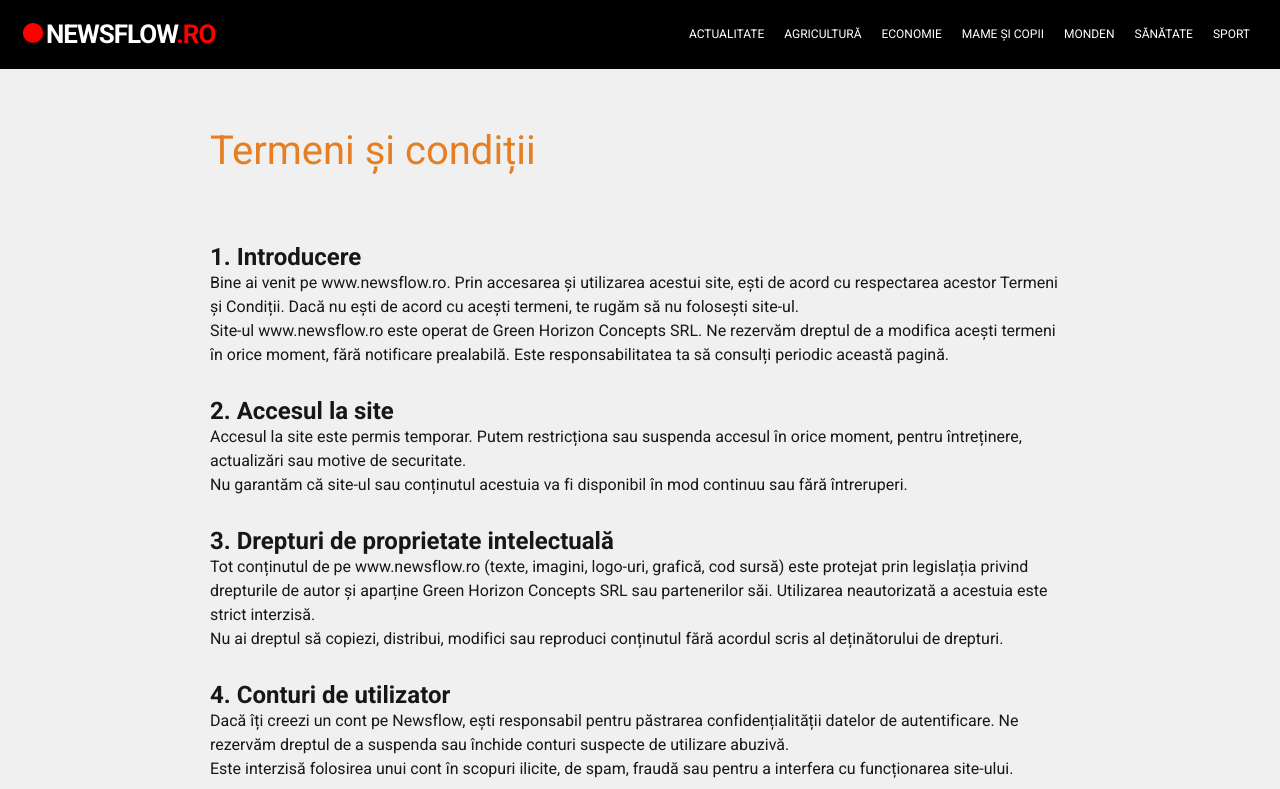
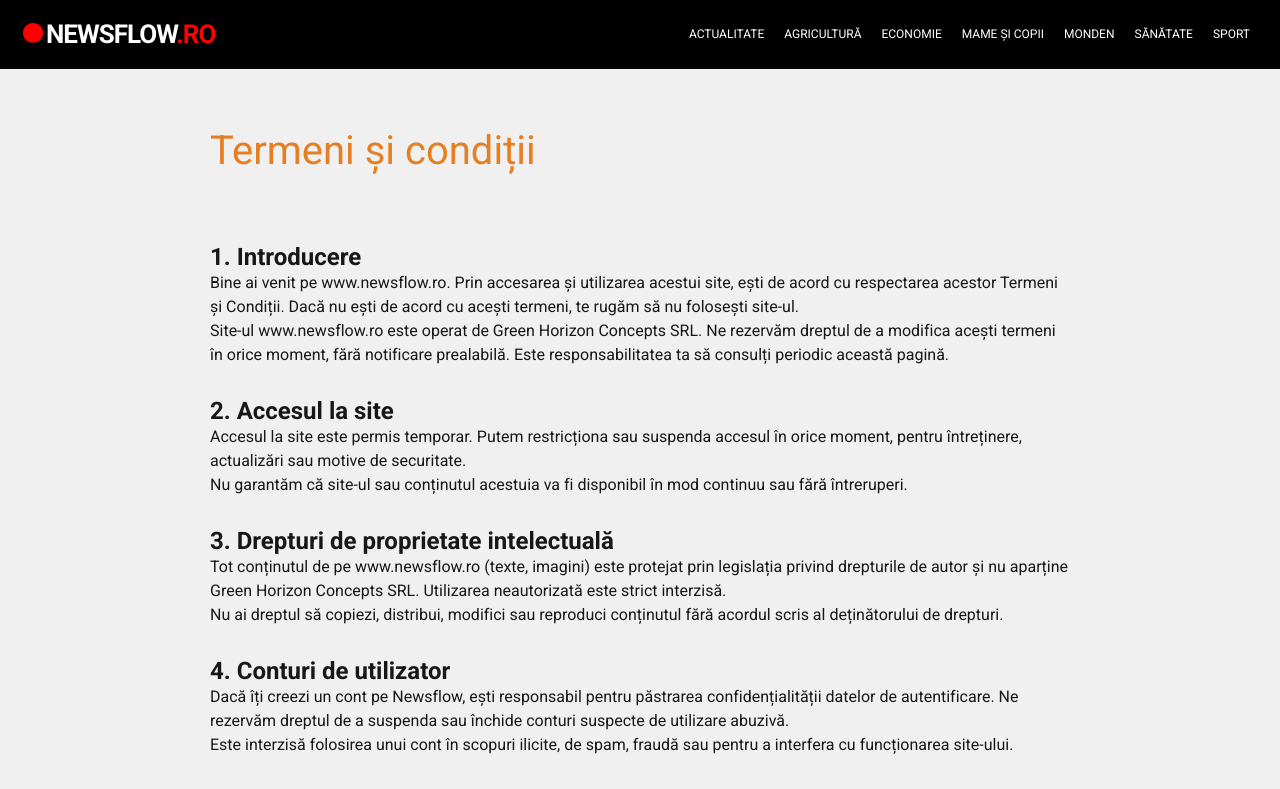
Before and after one commit to danieliancu/newsflow2, a Next.js app: page /terms in a window 1280 px wide. Shown: the top 789 px of the page. Built offline with nearby package versions, Linux system fonts and the light colour scheme.

Commit message:
v 2.0 - small one

```diff
--- a/pages/news/[slug].js
+++ b/pages/news/[slug].js
@@ -123,7 +123,7 @@ const NewsDetail = ({ article, slug, relatedArticles, categoryLabels }) => {
                     ? "Publicat la data de"
                     : "Publicat "}
                 </span>
-                <span style={{ textTransform:"lowercase", paddingLeft: "3px" }}>
+                <span style={{ textTransform:"lowercase", paddingLeft: "2px" }}>
                 <TimeAgo
                   date={article.date}
                   source={article.source}
--- a/pages/terms.js
+++ b/pages/terms.js
@@ -49,7 +49,7 @@ const Terms = () => {
         <p>Nu garantăm că site-ul sau conținutul acestuia va fi disponibil în mod continuu sau fără întreruperi.</p>
 
         <h2>3. Drepturi de proprietate intelectuală</h2>
-        <p>Tot conținutul de pe www.newsflow.ro (texte, imagini, logo-uri, grafică, cod sursă) este protejat prin legislația privind drepturile de autor și aparține Green Horizon Concepts SRL sau partenerilor săi. Utilizarea neautorizată a acestuia este strict interzisă.</p>
+        <p>Tot conținutul de pe www.newsflow.ro (texte, imagini) este protejat prin legislația privind drepturile de autor și nu aparține Green Horizon Concepts SRL. Utilizarea neautorizată este strict interzisă.</p>
         <p>Nu ai dreptul să copiezi, distribui, modifici sau reproduci conținutul fără acordul scris al deținătorului de drepturi.</p>
 
         <h2>4. Conturi de utilizator</h2>
```
